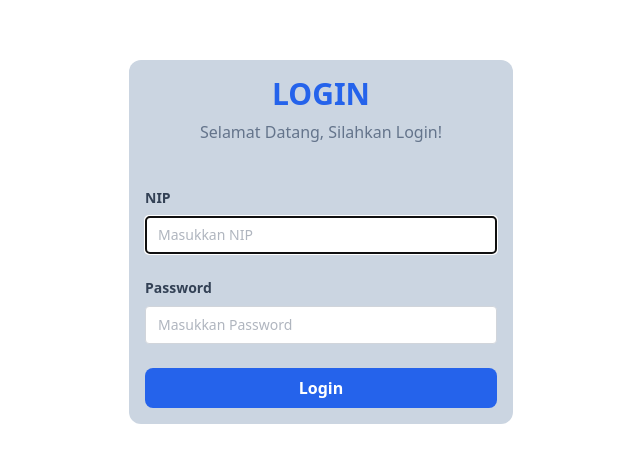
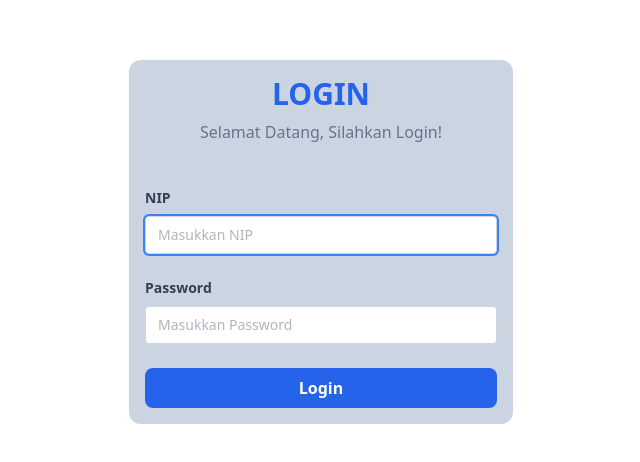
Before and after one commit to AlamRidha/fe-kurikulum-react-app, a React (Vite) app: page /login in a window 1280 px wide. Shown: the part 158-620 px from the top of the page, without its empty margins (319-959 px from the left). Built offline with nearby package versions, Linux system fonts and the light colour scheme; no server answers.

Commit message:
form validation login

```diff
--- a/src/Components/Elements/Input/Input.jsx
+++ b/src/Components/Elements/Input/Input.jsx
@@ -1,7 +1,7 @@
 import { forwardRef } from "react";
 
 const Input = forwardRef((props, ref) => {
-  const { type, placeholder, name } = props;
+  const { type, placeholder, name, onChange, value, hasError } = props;
 
   return (
     <input
@@ -9,10 +9,18 @@ const Input = forwardRef((props, ref) => {
       placeholder={placeholder}
       name={name}
       id={name}
+      value={value}
+      onChange={onChange}
       ref={ref}
-      className="text-sm border border-gray-300 rounded w-full py-2 px-3 text-slate-700 placeholder:opacity-80"
+      className={`text-sm border ${
+        hasError ? "border-red-500" : "border-gray-300"
+      } rounded w-full py-2 px-3 text-slate-700 placeholder:opacity-80 focus:outline-none focus:ring-2 ${
+        hasError ? "focus:ring-red-500" : "focus:ring-blue-500"
+      }`}
     />
   );
 });
 
 export default Input;
+
+// className="text-sm border border-gray-300 rounded w-full py-2 px-3 text-slate-700 placeholder:opacity-80"
--- a/src/Components/Elements/Input/index.jsx
+++ b/src/Components/Elements/Input/index.jsx
@@ -3,11 +3,20 @@ import Input from "./Input";
 import { forwardRef } from "react";
 
 const InputForm = forwardRef((props, ref) => {
-  const { label, type, placeholder, name } = props;
+  const { label, type, placeholder, name, onChange, value, errors } = props;
   return (
     <div className="mb-6">
       <Label htmlFor={name}>{label}</Label>
-      <Input type={type} placeholder={placeholder} name={name} ref={ref} />
+      <Input
+        type={type}
+        placeholder={placeholder}
+        name={name}
+        ref={ref}
+        value={value}
+        onChange={onChange}
+        hasError={!!errors}
+      />
+      {errors && <p className="text-sm text-red-500 mt-1">{errors}</p>}
     </div>
   );
 });
--- a/src/Components/Fragments/FormLogin.jsx
+++ b/src/Components/Fragments/FormLogin.jsx
@@ -6,6 +6,39 @@ import Alert from "../Elements/Alerts/Alerts";
 
 const FormLogin = () => {
   const [loginFailed, setLoginFailed] = useState("");
+  const [formData, setFormData] = useState({
+    nip: "",
+    password: "",
+  });
+  const [errors, setErrors] = useState({});
+
+  const handleChange = (e) => {
+    const { name, value } = e.target;
+    setFormData({
+      ...formData,
+      [name]: value,
+    });
+
+    setErrors({
+      ...errors,
+      [name]: "", // delete error when user write something
+    });
+  };
+
+  // check form is empty or not?
+  const validateForm = () => {
+    const newError = {};
+    if (!formData.nip) {
+      newError.nip = "NIP Wajib Diisi";
+    }
+
+    if (!formData.password) {
+      newError.password = "Password Wajib Diisi";
+    }
+
+    setErrors(newError);
+    return Object.keys(newError).length === 0; // true if not found error
+  };
 
   // focusing to form when page is first rendered
   const nip = useRef(null);
@@ -18,12 +51,9 @@ const FormLogin = () => {
   const handleLogin = (e) => {
     e.preventDefault();
 
-    const data = {
-      nip: e.target.nip.value,
-      password: e.target.password.value,
-    };
-
-    login(data, (status, res) => {
+    // check if validate is clear login
+    if (validateForm()) {
+      login(formData, (status, res) => {
         if (status) {
           console.log("Respon data: ", res);
           window.location.href = "/dashboard";
@@ -31,6 +61,20 @@ const FormLogin = () => {
           setLoginFailed(res);
         }
       });
+    }
+    // const data = {
+    //   nip: e.target.nip.value,
+    //   password: e.target.password.value,
+    // };
+
+    // login(data, (status, res) => {
+    //   if (status) {
+    //     console.log("Respon data: ", res);
+    //     window.location.href = "/dashboard";
+    //   } else {
+    //     setLoginFailed(res);
+    //   }
+    // });
   };
 
   return (
@@ -41,14 +85,20 @@ const FormLogin = () => {
         placeholder="Masukkan NIP"
         name="nip"
         ref={nip}
-      ></InputForm>
+        value={formData.nip}
+        onChange={handleChange}
+        errors={errors.nip}
+      />
 
       <InputForm
         label="Password"
         type="password"
         placeholder="Masukkan Password"
         name="password"
-      ></InputForm>
+        value={formData.password}
+        onChange={handleChange}
+        errors={errors.password}
+      />
 
       <Button classname="bg-blue-600 w-full" type="submit">
         Login
```
Also changed, not shown: public/info.svg (added). Lines whose indentation alone changed are shown as unchanged.
